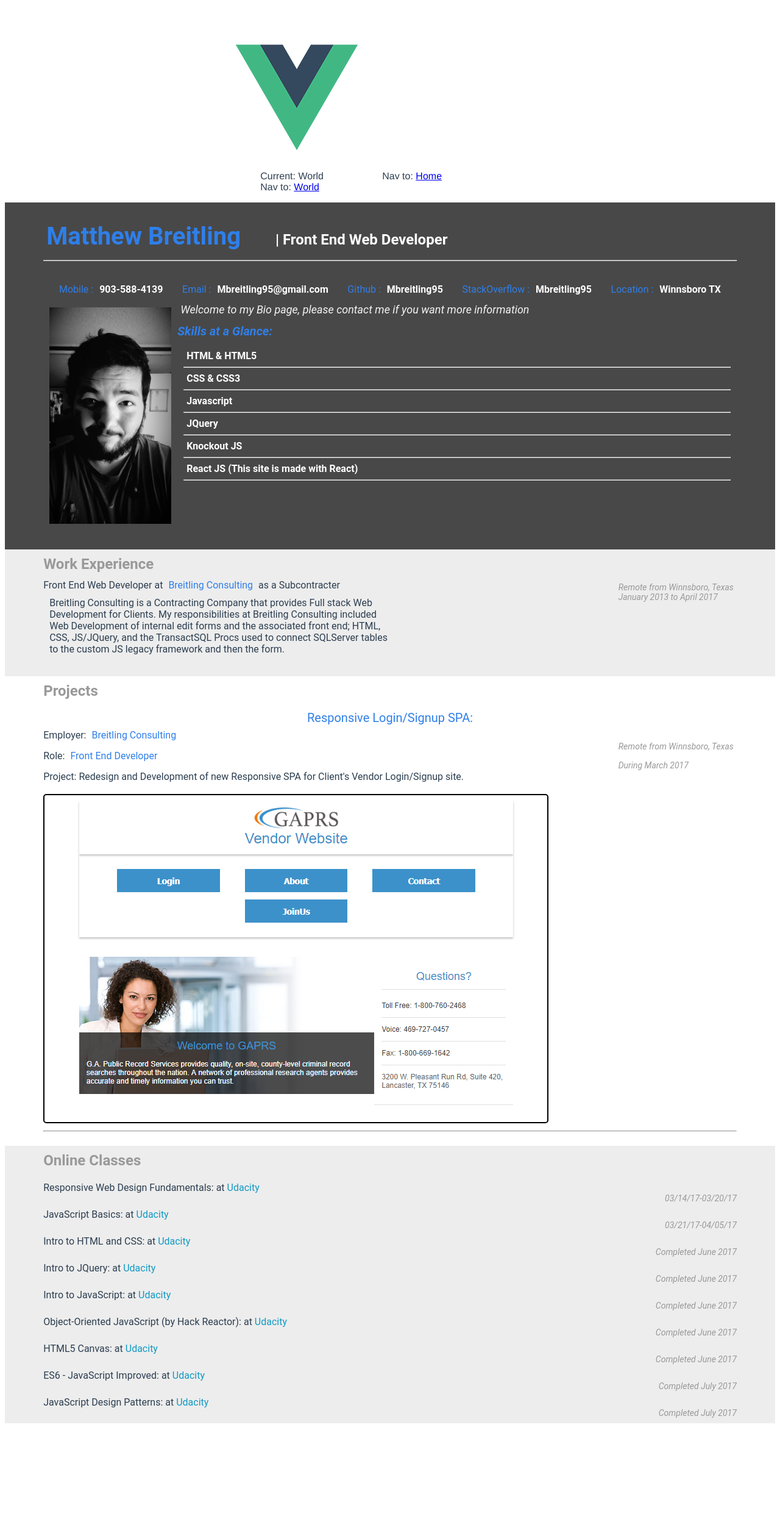
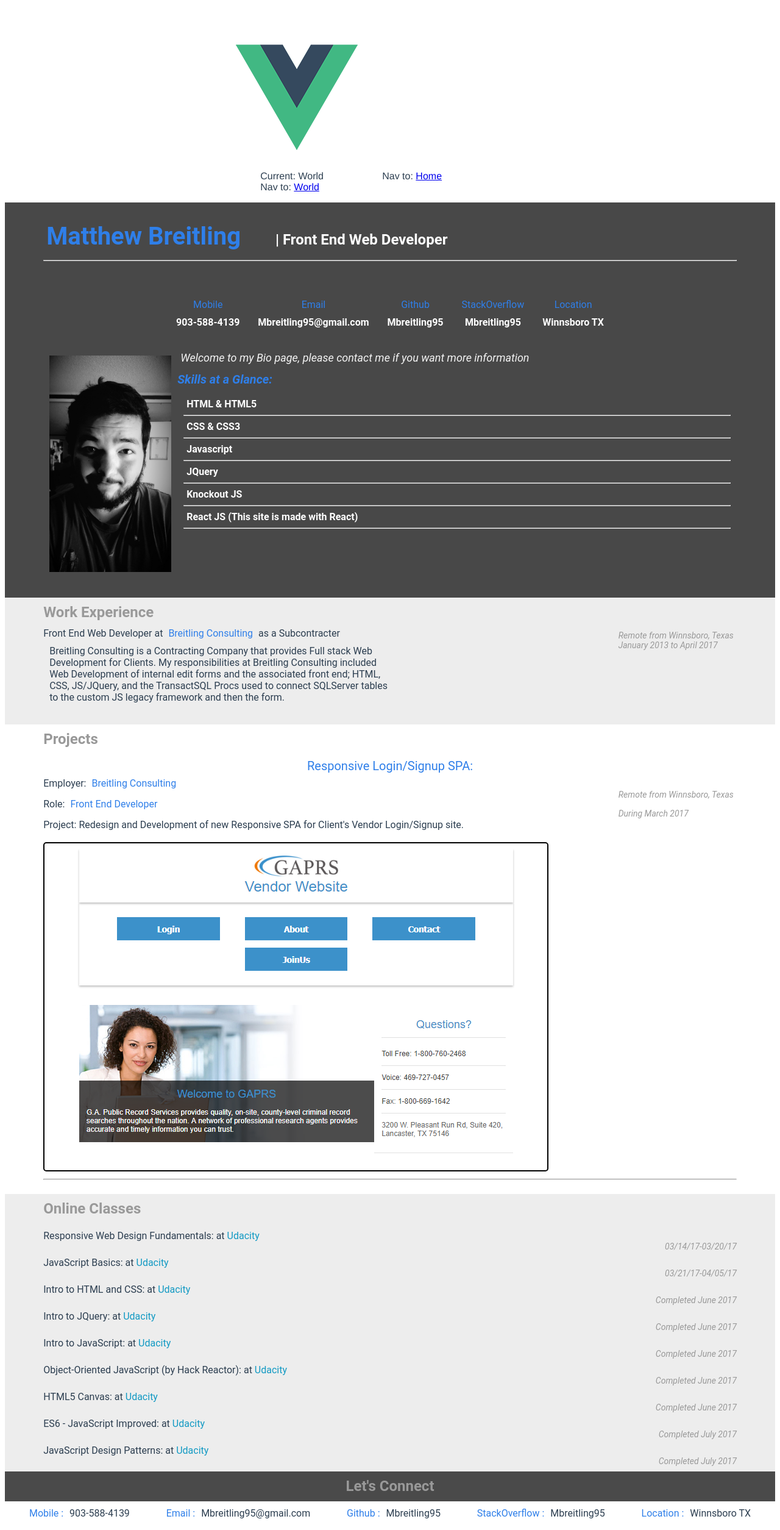
Before and after one commit to Mbreitling95/Resume-VueJS, a Vue app in the folder resume-project-vuejs/: page /#/World in a window 1280 px wide. Shown: the whole page at 61% size. Before the commit the page ends 2342 px from the top, so only its background shows below. Built offline with nearby package versions, Linux system fonts and the light colour scheme.

Commit message:
Restructured Header-Contacts
Flex-box class remodel
for Header Contact template

```diff
--- a/resume-project-vuejs/src/components/World.vue
+++ b/resume-project-vuejs/src/components/World.vue
@@ -4,18 +4,30 @@
 
 
     <div id="header" class="center-content clear-fix">
-      <span>
+
+      <span >
         <h1 id="name">{{ bio.name }}</h1>
         <h2  class="white-text inline-block">| {{ bio.role }}</h2><hr/>
       </span>
-      <ul id="topContacts" class="flex-box">
-        <template v-for="contact in bio.contacts">
-              <li class="flex-item">
-              <span class="theme-text">{{ contact[0] }} :</span>
-              <span class="white-text">{{ contact[1] }}</span>
+      <div class="flex-box">
+        <ul id="topContacts" class="flex-box ">
+          <template v-for="contact in bio.contacts">
+              <li class="flex-column" style="text-align:center;">
+                <span class="flex-item theme-text">{{ contact[0] }}</span>
+                <span class="flex-item white-text right">{{ contact[1] }}</span>
               </li>
           </template>
-      </ul>
+        </ul>
+        <!-- <ul id="topContacts" class="flex-column ">
+          <template v-for="contact in bio.contacts">
+                <li class="flex-item">
+                  <span class="white-text">{{ contact[1] }}</span>
+                </li>
+            </template>
+        </ul> -->
+      </div>
+
+
       <div>
         <span class="welcome-message">{{ bio.welcomeMessage }}</span>
         <img src="../assets/Profile_Pic.jpg" alt="My Face" class="biopic" />
@@ -30,6 +42,7 @@
           </template>
         </ul>
       </div>
+
     </div>
 
 
@@ -79,6 +92,18 @@
     </template>
   </div>
 
+
+  <div id="lets-connect" class="theme center-text">
+    <h2 class="dark-gray">Let's Connect</h2>
+    <ul id="topContacts" class="flex-box">
+      <template v-for="contact in bio.contacts">
+            <li class="flex-item">
+            <span class="theme-text">{{ contact[0] }} :</span>
+            <span class="black-text">{{ contact[1] }}</span>
+            </li>
+        </template>
+    </ul>
+  </div>
 
 
 
```
